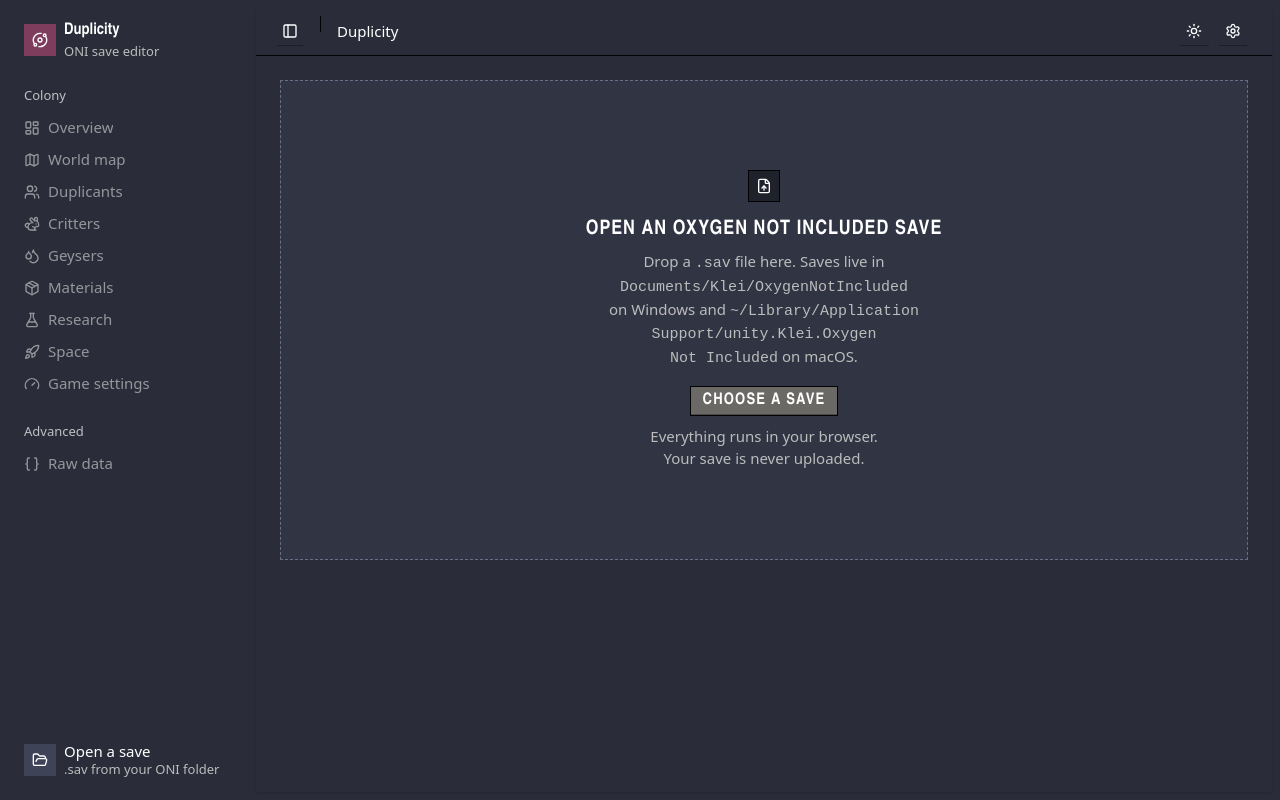
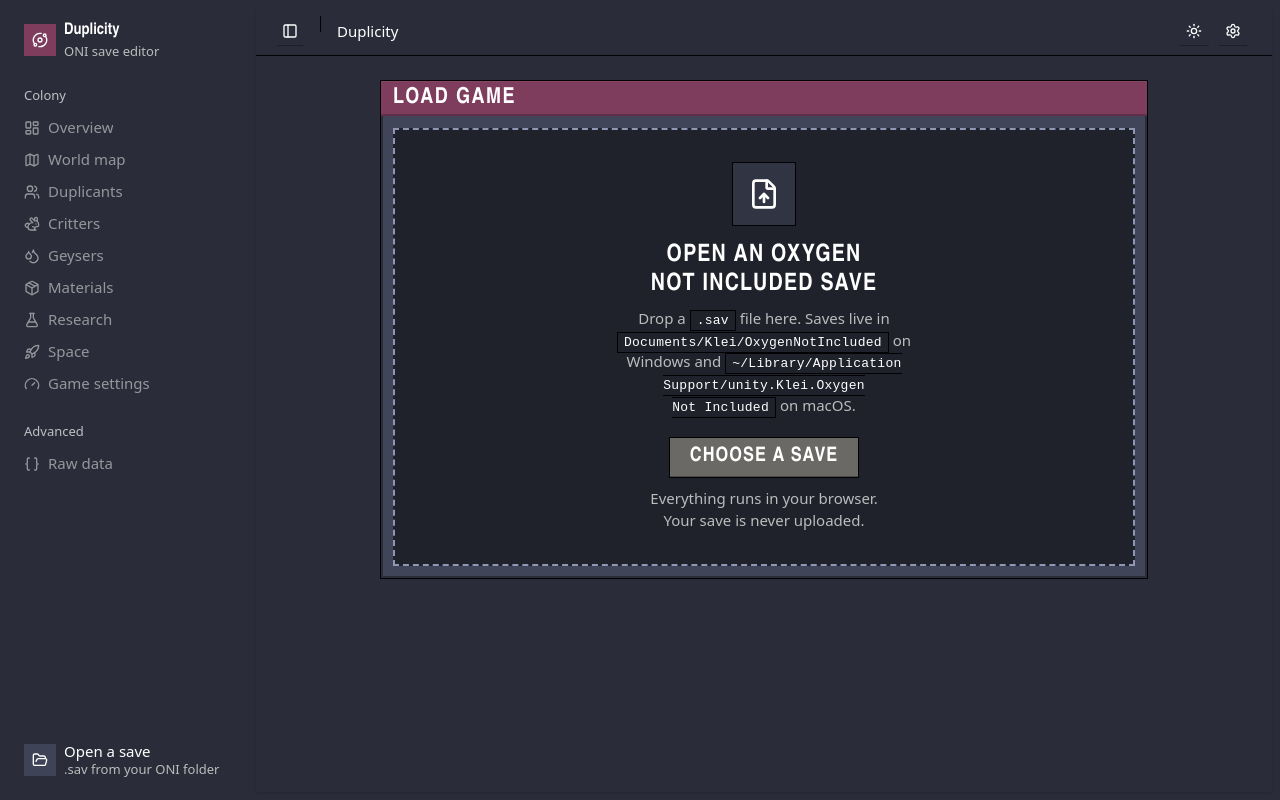
Before and after one commit to nomansheikh/oni-duplicity, a React (Vite) app in the folder apps/web/: page / in a window 1280 px wide. Built offline with nearby package versions, Linux system fonts and the light colour scheme.

Commit message:
feat(web): restyle the load screen and dialogs to design v2

```diff
--- a/apps/web/src/components/dlc-badge.tsx
+++ b/apps/web/src/components/dlc-badge.tsx
@@ -4,23 +4,23 @@ import { cn } from '@/lib/utils'
 const DLCS: Record<string, { name: string; className: string }> = {
   EXPANSION1_ID: {
     name: 'Spaced Out!',
-    className: 'border-violet-500/40 bg-violet-500/15 text-violet-700 dark:text-violet-300',
+    className: '[--c:var(--cat-dlc)]',
   },
   DLC2_ID: {
     name: 'Frosty Planet',
-    className: 'border-sky-500/40 bg-sky-500/15 text-sky-700 dark:text-sky-300',
+    className: '[--c:var(--cat-gas)]',
   },
   DLC3_ID: {
     name: 'Bionic Booster',
-    className: 'border-amber-500/40 bg-amber-500/15 text-amber-700 dark:text-amber-300',
+    className: '[--c:var(--cat-food)]',
   },
   DLC4_ID: {
     name: 'Prehistoric Planet',
-    className: 'border-lime-500/40 bg-lime-500/15 text-lime-700 dark:text-lime-300',
+    className: '[--c:var(--cat-plant)]',
   },
   DLC5_ID: {
     name: 'Aquatic Planet',
-    className: 'border-cyan-500/40 bg-cyan-500/15 text-cyan-700 dark:text-cyan-300',
+    className: '[--c:var(--cat-water)]',
   },
 }
 
--- a/apps/web/src/components/load-states.tsx
+++ b/apps/web/src/components/load-states.tsx
@@ -14,13 +14,34 @@ import { Progress } from '@/components/ui/progress'
 import { loadErrorReport, type LoadErrorInfo } from '@/lib/load-error'
 import { cn } from '@/lib/utils'
 
+const code = 'bg-inset px-1.5 py-0.5 font-mono type-caption text-foreground border border-ink'
+
+/** The game's panel: mauve title bar over a slate body that holds the load screen states. */
+function LoadPanel({
+  title,
+  tone = 'default',
+  children,
+}: {
+  title: string
+  tone?: 'default' | 'error'
+  children: React.ReactNode
+}) {
+  return (
+    <section className="panel mx-auto w-full max-w-3xl">
+      <div className={cn('title-bar', tone === 'error' && 'bg-[#962a28]')}>{title}</div>
+      <div className="p-3">{children}</div>
+    </section>
+  )
+}
+
 export function OpenSave({ onFile, onPick }: { onFile: (file: File) => void; onPick: () => void }) {
   const [over, setOver] = useState(false)
   return (
+    <LoadPanel title="Load game">
       <Empty
         className={cn(
-        'min-h-[60vh] border border-dashed transition-colors',
-        over && 'border-primary bg-primary/5',
+          'min-h-[45vh] gap-5 border-2 border-dashed border-edge bg-inset p-8 transition-colors',
+          over && 'border-warn bg-well',
         )}
         onDragOver={(e) => {
           e.preventDefault()
@@ -35,40 +56,54 @@ export function OpenSave({ onFile, onPick }: { onFile: (file: File) => void; onP
         }}
       >
         <EmptyHeader>
-        <EmptyMedia variant="icon">
+          <EmptyMedia
+            variant="icon"
+            className="size-16 bg-well [&_svg:not([class*='size-'])]:size-8"
+          >
             <FileUp />
           </EmptyMedia>
-        <EmptyTitle>Open an Oxygen Not Included save</EmptyTitle>
+          <EmptyTitle className="text-h2!">Open an Oxygen Not Included save</EmptyTitle>
           <EmptyDescription>
-          Drop a <code>.sav</code> file here. Saves live in{' '}
-          <code>Documents/Klei/OxygenNotIncluded</code> on Windows and{' '}
-          <code>~/Library/Application Support/unity.Klei.Oxygen Not Included</code> on macOS.
+            Drop a <code className={code}>.sav</code> file here. Saves live in{' '}
+            <code className={code}>Documents/Klei/OxygenNotIncluded</code> on Windows and{' '}
+            <code className={code}>
+              ~/Library/Application Support/unity.Klei.Oxygen Not Included
+            </code>{' '}
+            on macOS.
           </EmptyDescription>
         </EmptyHeader>
         <EmptyContent>
-        <Button onClick={onPick}>Choose a save</Button>
-        <EmptyDescription>
+          <Button size="lg" onClick={onPick}>
+            Choose a save
+          </Button>
+          <EmptyDescription className="type-caption">
             Everything runs in your browser. Your save is never uploaded.
           </EmptyDescription>
         </EmptyContent>
       </Empty>
+    </LoadPanel>
   )
 }
 
 export function LoadingSave({ fileName, progress }: { fileName: string; progress: number }) {
   return (
-    <Empty className="min-h-[60vh]">
+    <LoadPanel title="Loading">
+      <Empty className="min-h-[45vh] gap-5 border-edge bg-inset p-8">
         <EmptyHeader>
-        <EmptyMedia variant="icon">
+          <EmptyMedia
+            variant="icon"
+            className="size-16 bg-well [&_svg:not([class*='size-'])]:size-8"
+          >
             <LoaderCircle className="animate-spin" />
           </EmptyMedia>
-        <EmptyTitle>Reading {fileName}</EmptyTitle>
+          <EmptyTitle className="text-h2! break-all">Reading {fileName}</EmptyTitle>
           <EmptyDescription>Large late-game saves take a few seconds.</EmptyDescription>
         </EmptyHeader>
-      <EmptyContent>
-        <Progress value={Math.round(progress * 100)} className="w-64" />
+        <EmptyContent className="max-w-md">
+          <Progress variant="task" value={Math.round(progress * 100)} />
         </EmptyContent>
       </Empty>
+    </LoadPanel>
   )
 }
 
@@ -85,16 +120,22 @@ export function LoadError({ info, onPick }: { info: LoadErrorInfo; onPick: () =>
     }
   }
   return (
-    <Empty className="min-h-[60vh] border border-dashed border-destructive/50">
+    <LoadPanel title="Load failed" tone="error">
+      <Empty className="min-h-[45vh] gap-5 border-2 border-dashed border-destructive/60 bg-inset p-8">
         <EmptyHeader>
-        <EmptyMedia variant="icon" className="text-destructive">
+          <EmptyMedia
+            variant="icon"
+            className="size-16 border-destructive bg-well text-destructive [&_svg:not([class*='size-'])]:size-8"
+          >
             <TriangleAlert />
           </EmptyMedia>
-        <EmptyTitle>{info.title}</EmptyTitle>
+          <EmptyTitle className="text-h2!">{info.title}</EmptyTitle>
           <EmptyDescription>{info.hint}</EmptyDescription>
         </EmptyHeader>
         <EmptyContent>
-        <Button onClick={onPick}>Try another save</Button>
+          <Button size="lg" onClick={onPick}>
+            Try another save
+          </Button>
           <div className="flex w-full max-w-xl flex-col gap-2 text-left">
             <Button
               variant="ghost"
@@ -107,10 +148,10 @@ export function LoadError({ info, onPick }: { info: LoadErrorInfo; onPick: () =>
               Details
             </Button>
             {showDetails && (
-            <div className="flex flex-col gap-2 rounded-lg border bg-muted/40 p-3">
+              <div className="well flex flex-col gap-2">
                 <pre
                   aria-label="Error details"
-                className="max-h-64 overflow-auto font-mono text-xs break-all whitespace-pre-wrap"
+                  className="field-game max-h-64 overflow-auto p-2 font-mono type-caption break-all whitespace-pre-wrap"
                 >
                   {loadErrorReport(info).split('\n').slice(1).join('\n')}
                 </pre>
@@ -123,5 +164,6 @@ export function LoadError({ info, onPick }: { info: LoadErrorInfo; onPick: () =>
           </div>
         </EmptyContent>
       </Empty>
+    </LoadPanel>
   )
 }
--- a/apps/web/src/components/preferences-dialog.tsx
+++ b/apps/web/src/components/preferences-dialog.tsx
@@ -1,5 +1,4 @@
-import { Monitor, Moon, Settings, Sun } from 'lucide-react'
-import { useTheme } from 'next-themes'
+import { Settings } from 'lucide-react'
 import { Button } from '@/components/ui/button'
 import {
   Dialog,
@@ -17,7 +16,6 @@ import {
   FieldLabel,
 } from '@/components/ui/field'
 import { Switch } from '@/components/ui/switch'
-import { ToggleGroup, ToggleGroupItem } from '@/components/ui/toggle-group'
 
 export function PreferencesDialog({
   allowUnverified,
@@ -26,7 +24,6 @@ export function PreferencesDialog({
   allowUnverified: boolean
   onAllowUnverified: (value: boolean) => void
 }) {
-  const { theme, setTheme } = useTheme()
   return (
     <Dialog>
       <DialogTrigger asChild>
@@ -39,27 +36,7 @@ export function PreferencesDialog({
           <DialogTitle>Preferences</DialogTitle>
           <DialogDescription>Stored in this browser only.</DialogDescription>
         </DialogHeader>
-        <FieldGroup>
-          <Field>
-            <FieldLabel>Theme</FieldLabel>
-            <ToggleGroup
-              type="single"
-              variant="outline"
-              value={theme}
-              onValueChange={(value) => value && setTheme(value)}
-              className="w-fit"
-            >
-              <ToggleGroupItem value="light">
-                <Sun /> Light
-              </ToggleGroupItem>
-              <ToggleGroupItem value="dark">
-                <Moon /> Dark
-              </ToggleGroupItem>
-              <ToggleGroupItem value="system">
-                <Monitor /> System
-              </ToggleGroupItem>
-            </ToggleGroup>
-          </Field>
+        <FieldGroup className="p-4">
           <Field orientation="horizontal">
             <FieldContent>
               <FieldLabel htmlFor="allow-unverified">Allow saving unverified versions</FieldLabel>
--- a/apps/web/src/components/save-dialog.tsx
+++ b/apps/web/src/components/save-dialog.tsx
@@ -12,6 +12,8 @@ import {
 import { ScrollArea } from '@/components/ui/scroll-area'
 import { summarizeChanges, type HistoryEntry } from '@/lib/changes'
 import { saveClient } from '@/lib/save-client'
+
+const code = 'bg-inset px-1.5 py-0.5 font-mono type-caption text-foreground border border-ink'
 
 /** The last look before downloading: what changed, and a reminder to keep the original. */
 export function SaveDialog({
@@ -57,26 +59,27 @@ export function SaveDialog({
                 : `You changed ${summary}.`}
           </DialogDescription>
         </DialogHeader>
-        <div
-          role="alert"
-          className="flex gap-3 rounded-lg border border-chart-3/50 bg-chart-3/10 px-4 py-3 text-sm"
-        >
-          <TriangleAlert className="mt-0.5 size-4 shrink-0 text-chart-3" />
+        <div role="alert" className="m-3 flex gap-3 border border-ink bg-well px-4 py-3">
+          <TriangleAlert className="mt-0.5 size-5 shrink-0 text-warn" />
           <div className="flex flex-col gap-1">
-            <p className="font-medium">Back up your original save first</p>
-            <p className="text-muted-foreground">
-              The download keeps the name <code>{fileName}</code>. Copy your original{' '}
-              <code>.sav</code> somewhere safe before putting the edited file in the game folder.
+            <p className="type-h3 text-warn uppercase">Back up your original save first</p>
+            <p className="type-small text-muted-foreground">
+              The download keeps the name <code className={code}>{fileName}</code>. Copy your
+              original <code className={code}>.sav</code> somewhere safe before putting the edited
+              file in the game folder.
               {isAutoSave &&
                 ` This is an autosave, so the game's autosave rotation may overwrite it${originalSaveName ? ` (it was written from ${originalSaveName})` : ''}.`}
             </p>
           </div>
         </div>
         {entries && entries.length > 0 && (
-          <ScrollArea className="max-h-56 rounded-lg border">
+          <ScrollArea className="field-game mx-3 mb-3 max-h-56">
             <ol aria-label="Edits" className="flex flex-col py-1">
               {entries.map((entry, i) => (
-                <li key={i} className="flex gap-3 px-4 py-1.5 text-sm">
+                <li
+                  key={i}
+                  className="type-small flex gap-3 border-b border-ink/60 px-4 py-1.5 last:border-b-0"
+                >
                   <span className="w-6 shrink-0 text-right text-muted-foreground tabular-nums">
                     {i + 1}
                   </span>
@@ -87,7 +90,7 @@ export function SaveDialog({
           </ScrollArea>
         )}
         <DialogFooter>
-          <Button variant="outline" onClick={() => onOpenChange(false)}>
+          <Button variant="secondary" onClick={() => onOpenChange(false)}>
             Cancel
           </Button>
           <Button onClick={onConfirm} disabled={entries === null || saving}>
```
Also changed, not shown: 9 other files (tests, documents, lock files or other folders). Lines whose indentation alone changed are shown as unchanged.
